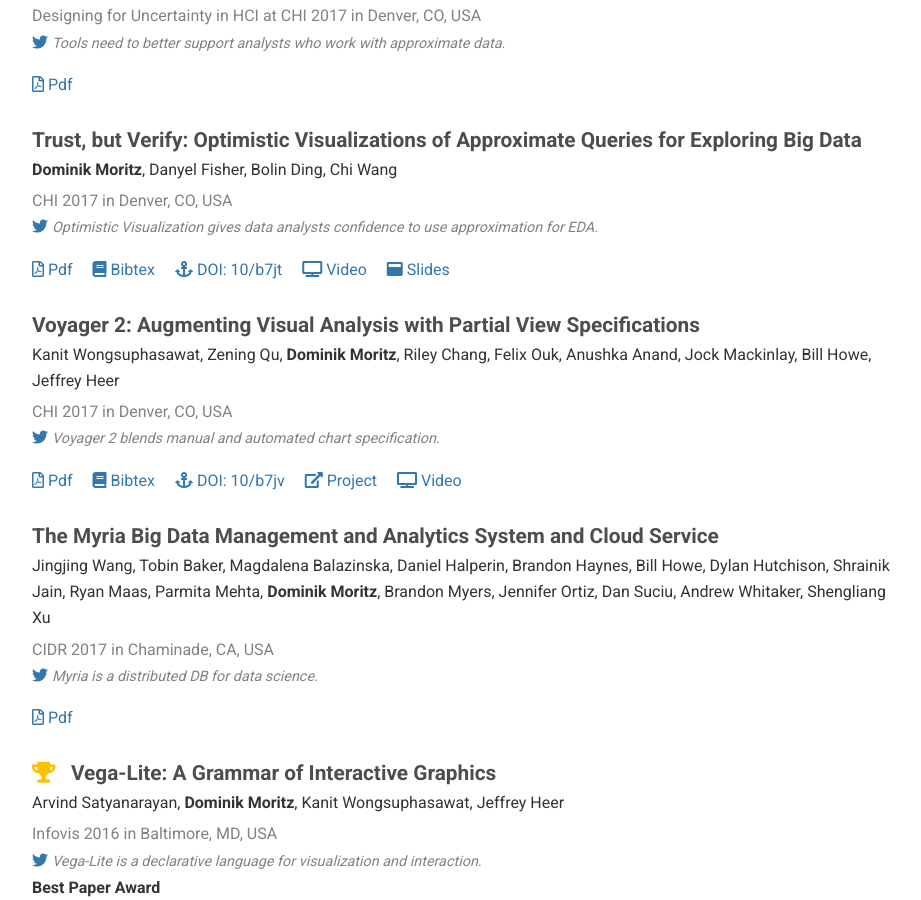
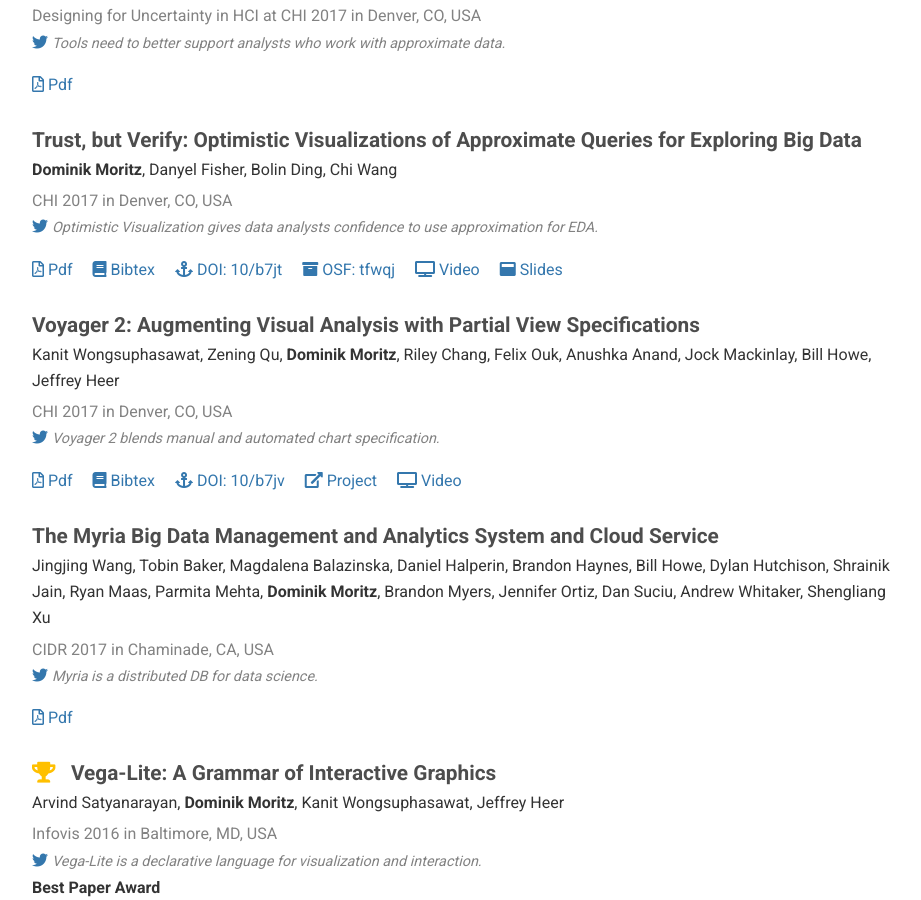
Before and after one commit to domoritz/domoritz.github.io, a Jekyll site: the page built from publications.md, in a window 1280 px wide and 900 px high, scrolled down 2022 px. Shown: the whole window, without its empty margins (178-1099 px from the left). Built offline with Jekyll 4.4.1, drawn with Linux system fonts in a browser that asks for light colours; nearby versions of some CDN libraries.

Commit message:
Update publications.yml

```diff
--- a/_data/publications.yml
+++ b/_data/publications.yml
@@ -142,6 +142,7 @@
   doi: 10.1145/3025453.3025456
   short_doi: 10/b7jt
   tweet: Optimistic Visualization gives data analysts confidence to use approximation for EDA.
+  osf: tfwqj
 
 - id: voyager-2
   title: "Voyager 2: Augmenting Visual Analysis with Partial View Specifications"
```
